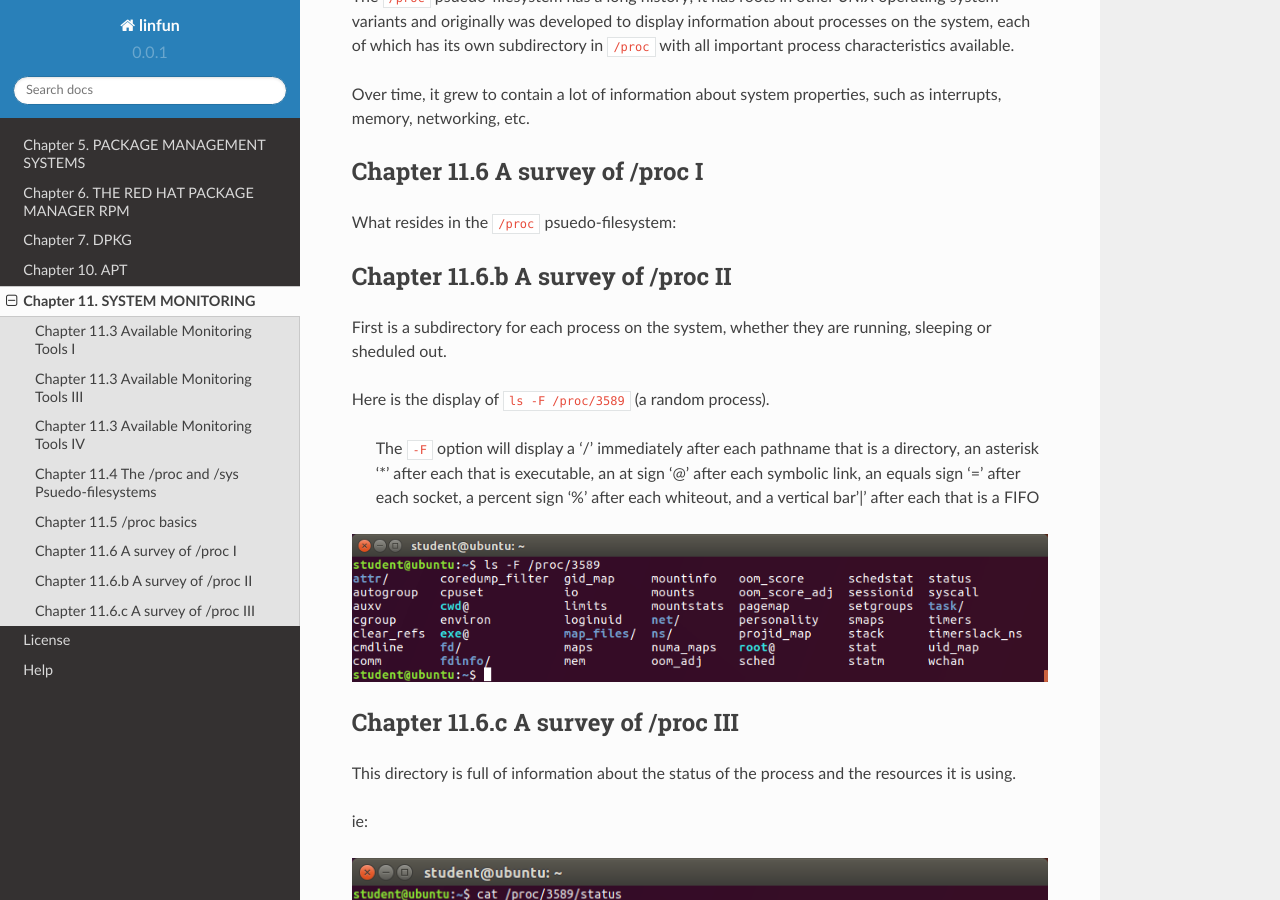
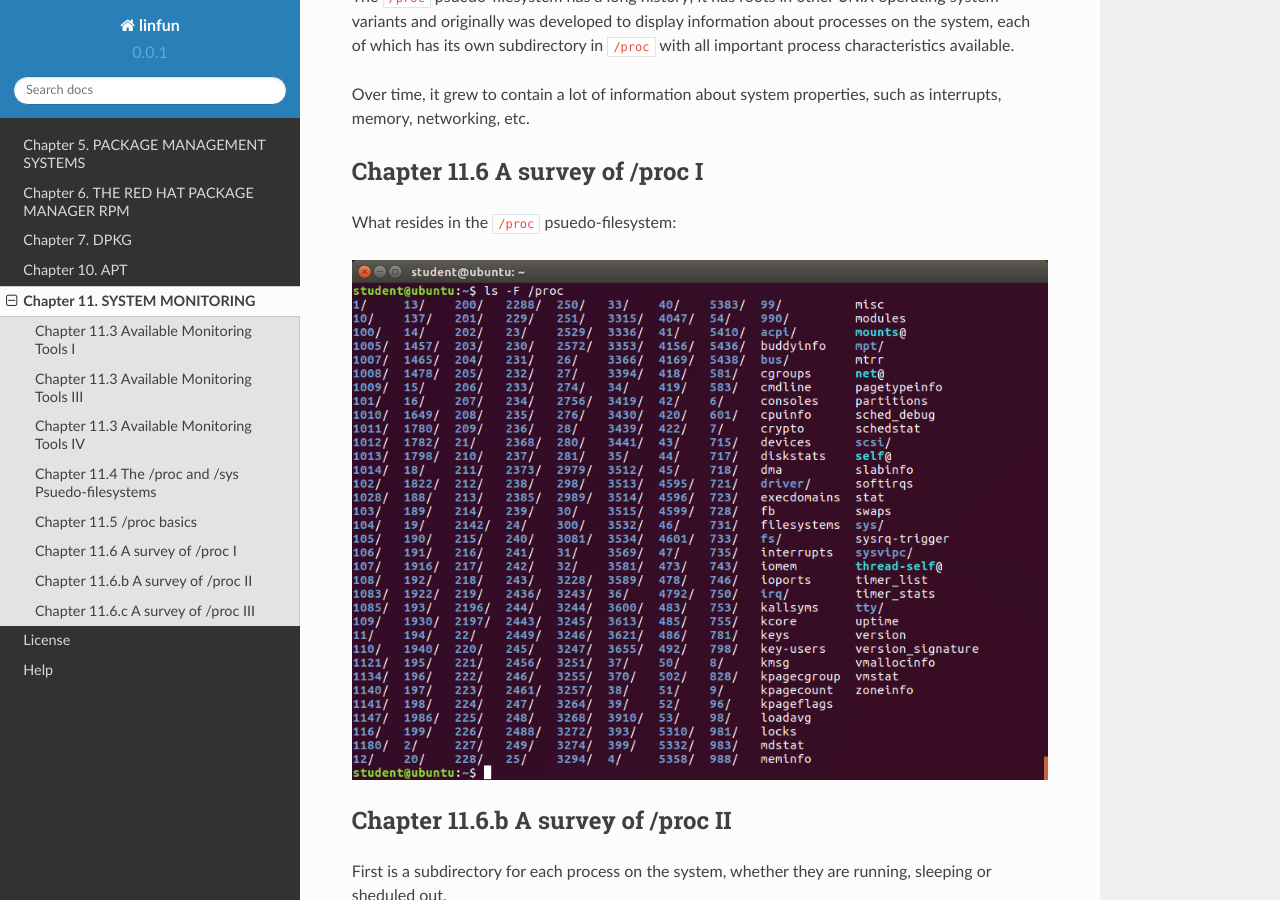
Before and after one commit to py010/linfun, a Sphinx documentation site: the page built from docs/source/chapter11.rst, in a window 1280 px wide and 900 px high, scrolled down 2125 px. Built offline with Sphinx 7.4.7 and the Read the Docs theme 2.0.0, drawn with Linux system fonts in a browser that asks for light colours; pages that are not in the unit, such as notebooks, are missing from menus.

```diff
--- a/docs/source/chapter11.rst
+++ b/docs/source/chapter11.rst
@@ -106,9 +106,7 @@
 
 
 .. image:: https://github.com/py010/linfun/blob/master/docs/source/images/lsprocubuntu.png?raw=true
-   :width: 600px
-   :height: 300px
-   :align: centre
+
 
 Chapter 11.6.b A survey of /proc II
 ^^^^^^^^^^^^^^^^^^^^^^^^^^^^^^^^^^^
```
